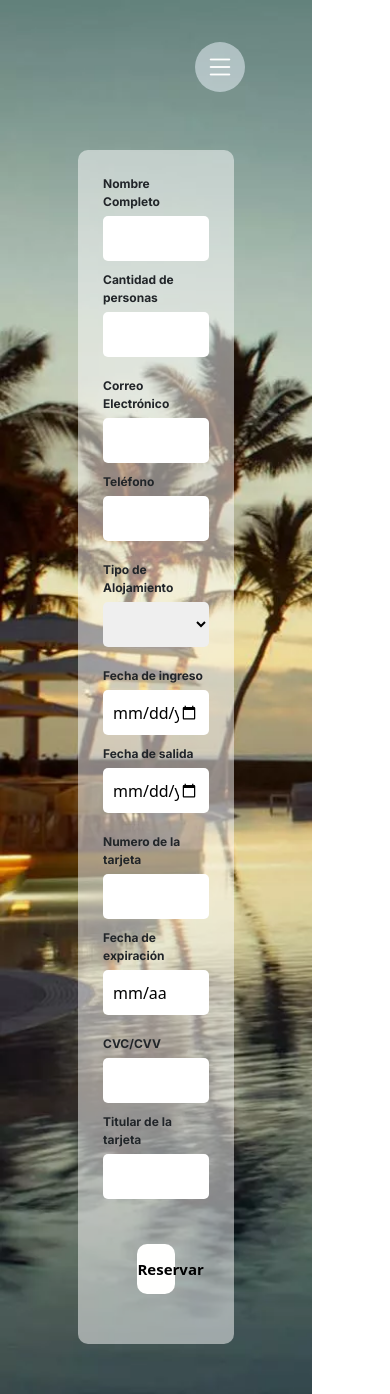
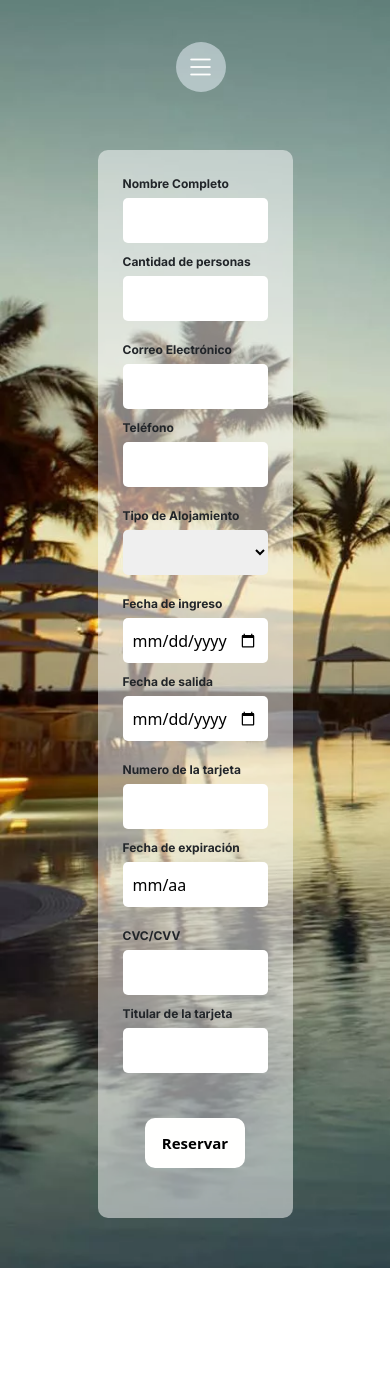
Before and after one commit to julisangui/Paradisus, a React (Vite) app: page /Paradisus/formulario in a window 390 px wide. After the commit the page ends 1268 px from the top, so only its background shows below. Built offline with nearby package versions, Linux system fonts and the light colour scheme.

Commit message:
mejoras en el diseño  responsivo

```diff
--- a/src/estilos/formulario.css
+++ b/src/estilos/formulario.css
@@ -74,7 +74,7 @@
     color: #000001;
     background: #fffffe;
     height: 50px;
-    width: 35%;
+    width: 100px;
     border: none;
     border-radius: 10px;
     font-size: 15px;
@@ -94,8 +94,7 @@
 @media (max-width: 768px) {
 
     .formulario {
-        width: 80%;
-        max-width: 100%;
+        width: 100%;
     }
 
     .fila {
--- a/src/estilos/header.css
+++ b/src/estilos/header.css
@@ -61,7 +61,7 @@
     align-items: center;
     margin: 0 auto;
     position: absolute;
-    left: 50%;
+    left: 45%;
     top: 5%;
     z-index: 1;
   }
--- a/src/estilos/villas.css
+++ b/src/estilos/villas.css
@@ -5,7 +5,7 @@
     background-attachment: fixed;
     display: flex;
     flex-direction: column;
-    gap: 25px;
+    gap: 50px;
     align-items: center;
     padding: 150px 0 50px 0;
 }
```
